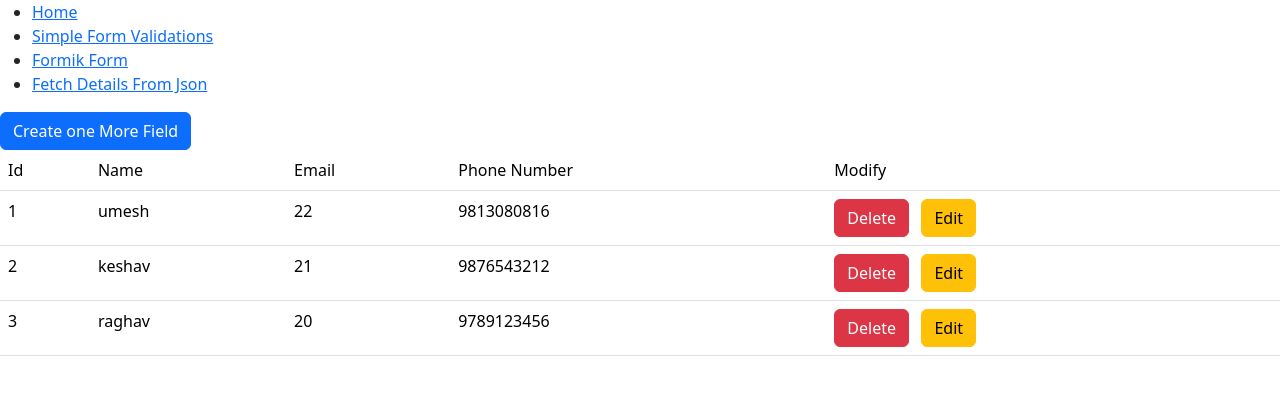
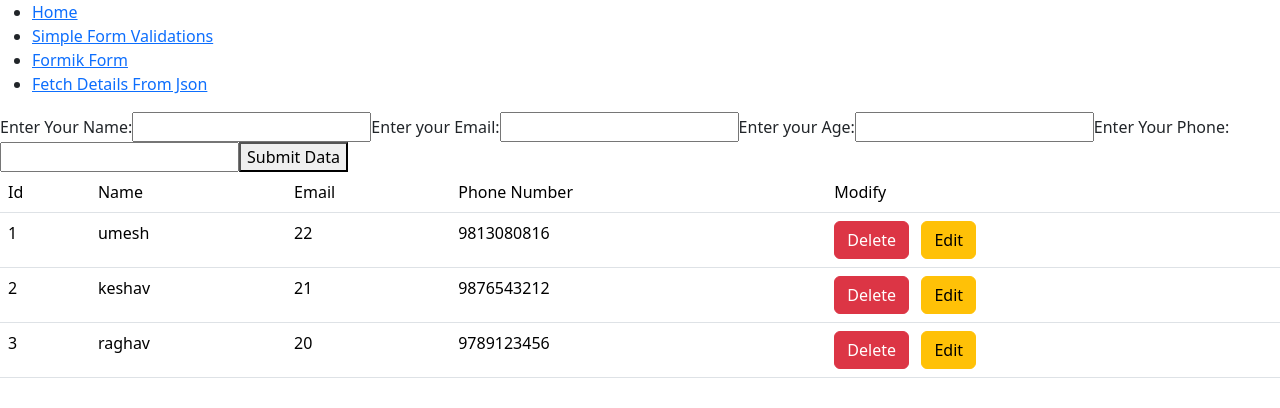
Before and after one commit to umeshsobti/React, a React (Create React App) app in the folder basic_react/: page /json in a window 1280 px wide. Shown: the top 408 px of the page. Built offline with nearby package versions, Linux system fonts and the light colour scheme.

Commit message:
tried to post data using react

```diff
--- a/basic_react/package.json
+++ b/basic_react/package.json
@@ -10,6 +10,7 @@
     "@testing-library/jest-dom": "^5.17.0",
     "@testing-library/react": "^13.4.0",
     "@testing-library/user-event": "^13.5.0",
+    "axios": "^1.7.2",
     "formik": "^2.4.6",
     "react": "^18.3.1",
     "react-datepicker": "^6.9.0",
--- a/basic_react/src/components/FetchDetails.js
+++ b/basic_react/src/components/FetchDetails.js
@@ -1,4 +1,5 @@
 import { useEffect, useState } from "react";
+import FetchForm from "./FetchForm";
 
 function FetchDetails() {
   const [data, setData] = useState([]);
@@ -30,7 +31,7 @@ function FetchDetails() {
 
   return (
     <div>
-      <button className="btn btn-primary">Create one More Field</button>
+      <FetchForm/>
       <table className="table">
         <thead>
           <tr key="">
--- /dev/null
+++ b/basic_react/src/components/FetchForm.js
@@ -0,0 +1,47 @@
+import { useState } from "react"
+import axios from "axios"
+function FetchForm(){
+    const [name,setName] = useState();
+    const [email,setEmail] = useState();
+    const [age,setAge] = useState();
+    const [phone,setPhone] = useState();
+    function postData(e){
+            e.preventDefault()
+            axios.post("user.json", {
+                name,
+                email,
+                age,
+                phone
+            }).then(response=>{
+                console.log("Success")
+            }).catch(error=>{
+                console.log("Error")
+            })
+
+    }
+    return(
+
+        <div>
+            <form onSubmit={postData}>
+                <label htmlFor="name">Enter Your Name: </label>
+                <input type="text" onChange={(e)=>{
+                    setName(e.target.value)
+                }} name="name" id="name"/>
+                <label htmlFor="email">Enter your Email: </label>
+                <input type="text" name="email" id="email" onChange={(e)=>{
+                    setEmail(e.target.value)
+                }} />
+                <label htmlFor="age">Enter your Age: </label>
+                <input type="text" name="age" id="age" onChange={(e)=>{
+                    setAge(e.target.value)
+                }} />
+                <label htmlFor="phone">Enter Your Phone: </label>
+                <input type="text" id="phone" name="phone" onChange={(e)=>{
+                    setPhone(e.target.value)
+                }}/>
+                <button type="submit">Submit Data</button>
+            </form>
+        </div>
+    )
+}
+export default FetchForm;
```
Also changed, not shown: 1 other file (tests, documents, lock files or other folders).
